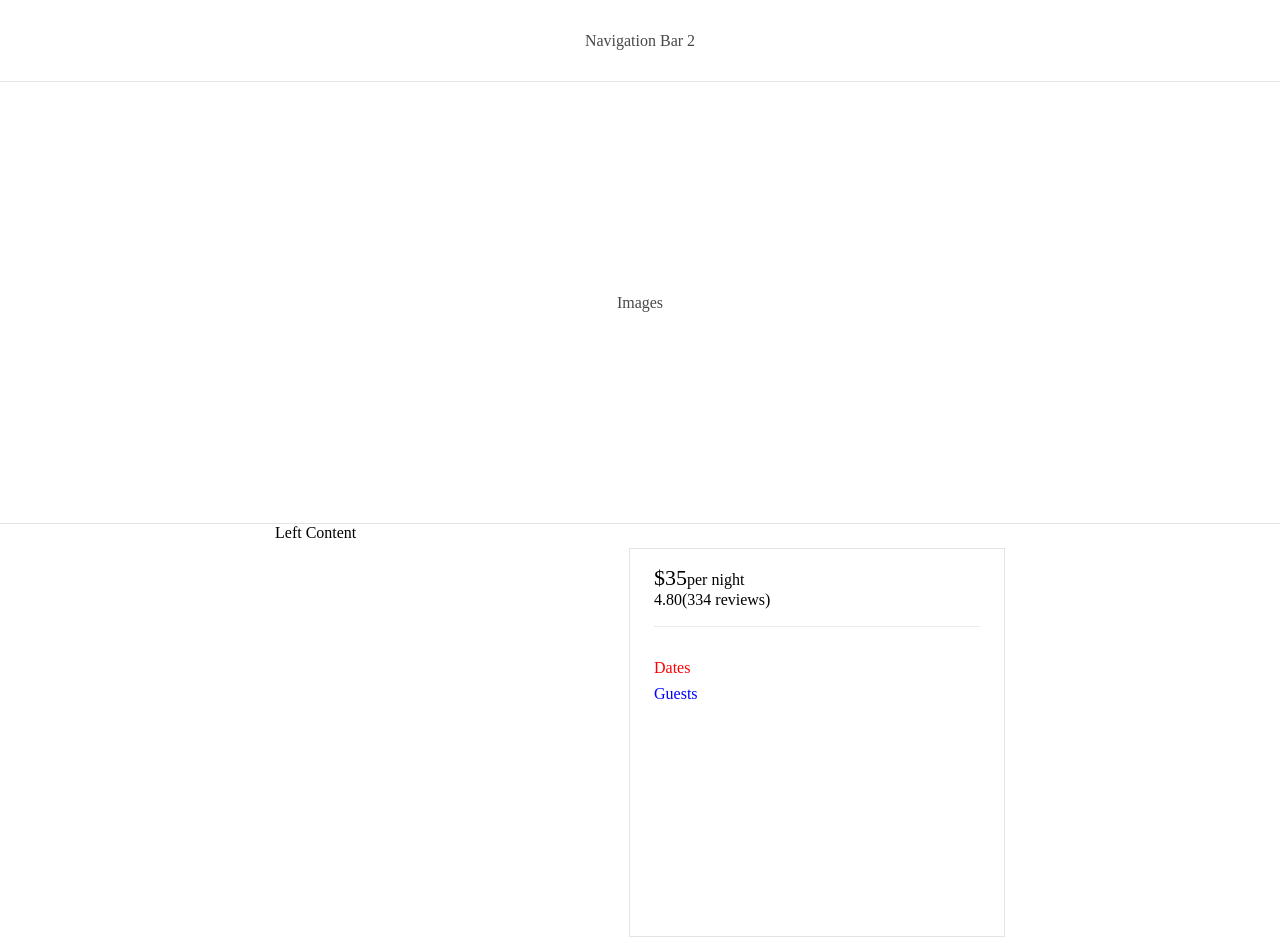
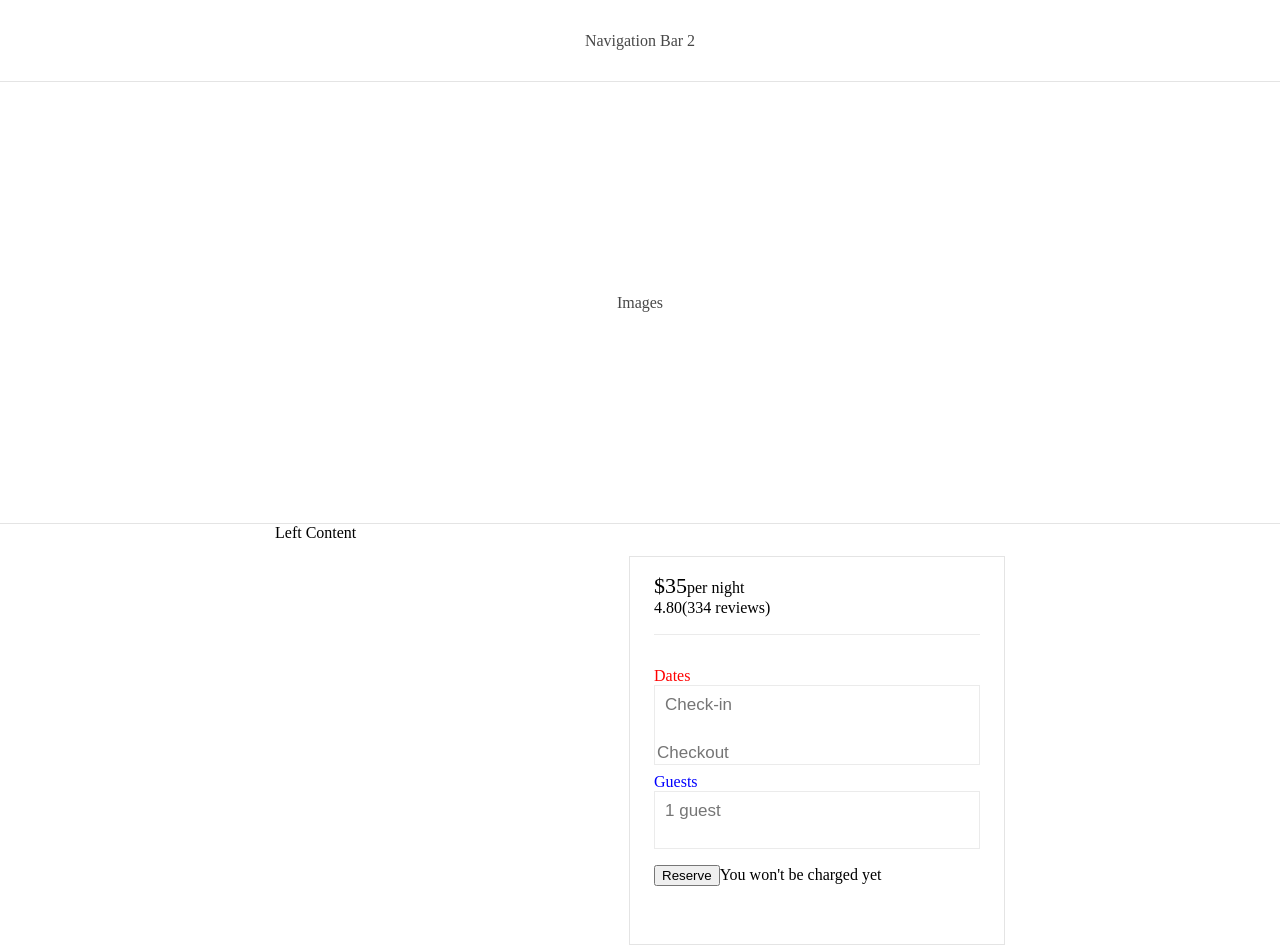
Before and after one commit to HIMM-SF/reservation, a React app in the folder client/: page / in a window 1280 px wide. Shown: the top 952 px of the page. Built offline with nearby package versions, Linux system fonts and the light colour scheme.

Commit message:
Test required text in Reservation component

```diff
--- a/client/src/components/Reservation.jsx
+++ b/client/src/components/Reservation.jsx
@@ -5,7 +5,7 @@ import ReservationForm from "./ReservationForm";
 const ReservationContainer = styled.div`
   width: 376px;
   height: 387px;
-  margin-top: 24px;
+  margin-top: 32px;
   position: sticky;
   top: 75px;
 `;
--- a/client/src/components/ReservationForm.jsx
+++ b/client/src/components/ReservationForm.jsx
@@ -24,7 +24,6 @@ const DivDivider = styled.div`
 
 const FormInput = styled.div``;
 const Form = styled.form`
-
   ${FormInput}:nth-child(1) {
     color: red;
     margin-top: 16px;
@@ -34,6 +33,26 @@ const Form = styled.form`
   ${FormInput}:nth-child(2) {
     color: blue;
     margin-bottom: 16px;
+  }
+`;
+
+const Input = styled.div`
+  border: solid 1px #EBEBEB;
+
+  div:first-child {
+    position: relative;
+    padding: 8px;
+    width: 150px;
+    height: 40px;
+
+  }
+
+  input {
+    border-style: none;
+    font-size: 17px;
+    &:focus{
+      outline: none;
+    }
   }
 `;
 
@@ -52,11 +71,28 @@ const ReservationForm = () => (
     <Form>
       <FormInput>
         <span>Dates</span>
+        <Input>
+          <div>
+            <input type="text" placeholder="Check-in" />
+          </div>
+
+          <div>
+            <input type="text" placeholder="Checkout" />
+          </div>
+        </Input>
       </FormInput>
 
       <FormInput>
         <span>Guests</span>
+        <Input>
+          <div>
+            <input type="text" placeholder="1 guest" />
+          </div>
+        </Input>
       </FormInput>
+
+      <input type="button" value="Reserve" />
+      <span>You won&apos;t be charged yet</span>
     </Form>
   </Root>
 );
```
Also changed, not shown: 1 other file (tests, documents, lock files or other folders).
